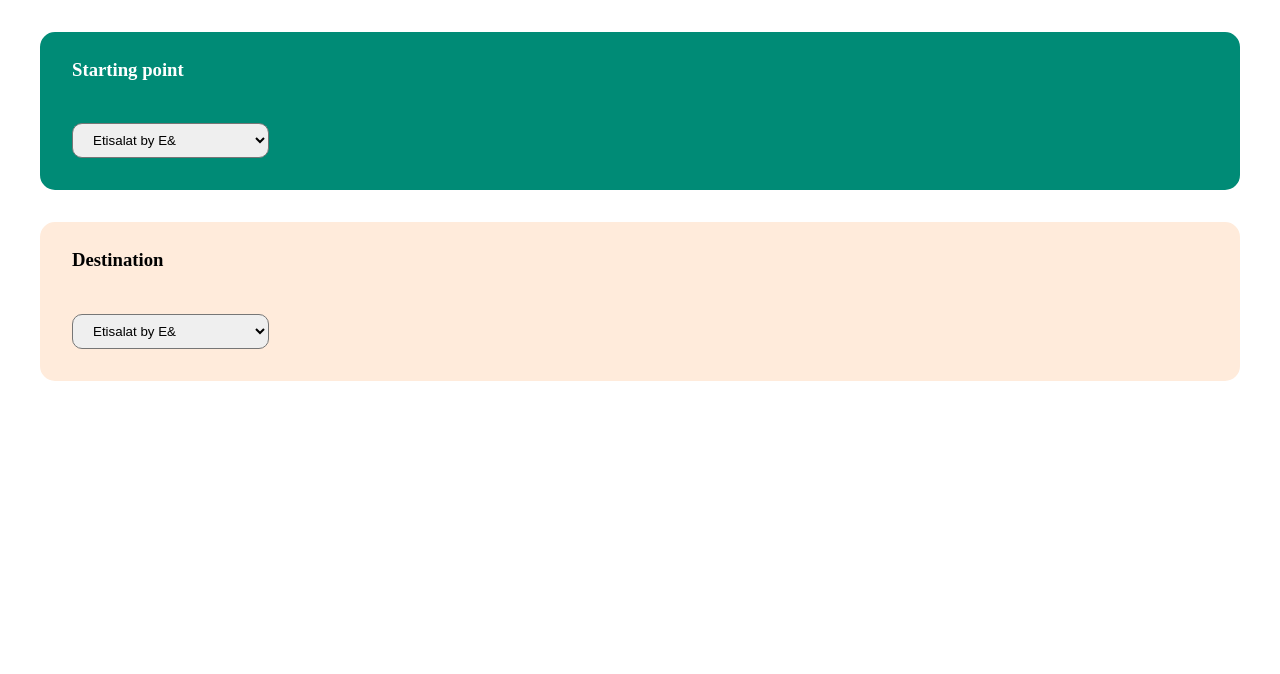
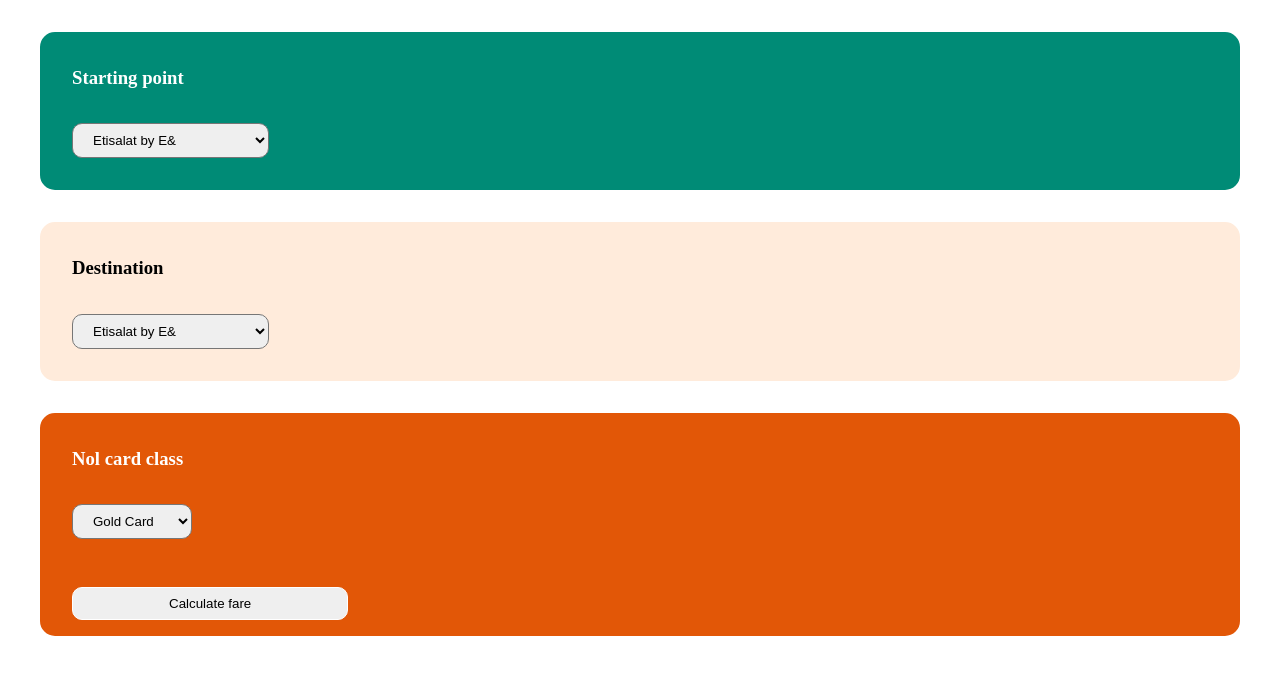
Before and after one commit to Armstrong2035/Dubai-metro-fare-calculator, a plain HTML site: page index.html in a window 1280 px wide. Drawn offline with Linux system fonts and the light colour scheme.

Commit message:
Improved styling for the dubai metro fare calculator project

```diff
--- a/index.html
+++ b/index.html
@@ -27,7 +27,7 @@
         <option value="Emirates"> Emirates </option>
         <option value="Airport Terminal 3"> Airport Terminal 3 </option>
         <option value="Airport Terminal 1"> Airport Terminal 1 </option>
-        <option value="GGICO"> GGICO"> </option>
+        <option value="GGICO"> GGICO </option>
         <option value="City Center Deira"> City Center Deira </option>
         <option value="Al Rigga"> Al Rigga </option>
         <option value="Union"> Union </option>
@@ -90,7 +90,7 @@
         <option value="Emirates"> Emirates </option>
         <option value="Airport Terminal 3"> Airport Terminal 3 </option>
         <option value="Airport Terminal 1"> Airport Terminal 1 </option>
-        <option value="GGICO"> GGICO"> </option>
+        <option value="GGICO"> GGICO </option>
         <option value="City Center Deira"> City Center Deira </option>
         <option value="Al Rigga"> Al Rigga </option>
         <option value="Union"> Union </option>
@@ -133,7 +133,21 @@
       </select>
     </form>
   </div>
-  <!--
+
+  <div id="submit">
+    <h3> Nol card class</h3>
+    <form>
+      <select>
+        <option value="Gold"> Gold Card </option>
+        <option value="Silver"> Silver Card </option>
+      </select>
+    </form>
+
+    <button> Calculate fare </button>
+
+
+
+  </div>
 </body>
 
 </html>
--- a/style.css
+++ b/style.css
@@ -26,13 +26,13 @@ html {
 #location1 {
   color: white;
   position: relative;
-  bottom: 1.5rem;
+  bottom: 1rem;
 }
 
 #location2 {
   color: black;
   position: relative;
-  bottom: 1.5rem;
+  bottom: 1rem;
 }
 
 #starting form #destination form {
@@ -44,3 +44,36 @@ html {
   padding: 0.5rem 1rem;
   border-radius: 10px;
 }
+
+
+#submit {
+  background-color: #e25707;
+  border: 1rem solid #e25707;
+  border-radius: 15px;
+  margin: 2rem 2rem;
+  padding: 1rem;
+  min-width: 5rem;
+  display: flexbox;
+  justify-content: center;
+}
+
+#submit h3{
+  color: white;
+  position: relative;
+  bottom: 1rem;
+}
+
+#submit select{
+  padding: 0.5rem 1rem;
+  border-radius: 10px;
+}
+
+button {
+  padding: 0.5rem 6rem;
+  border-radius: 10px;
+  border: 1px solid white;
+  margin: 1rem;
+  position: relative;
+  top: 2rem;
+  right: 1rem
+}
```
Also changed, not shown: Roughwork.md (deleted, +0 -2 lines).
